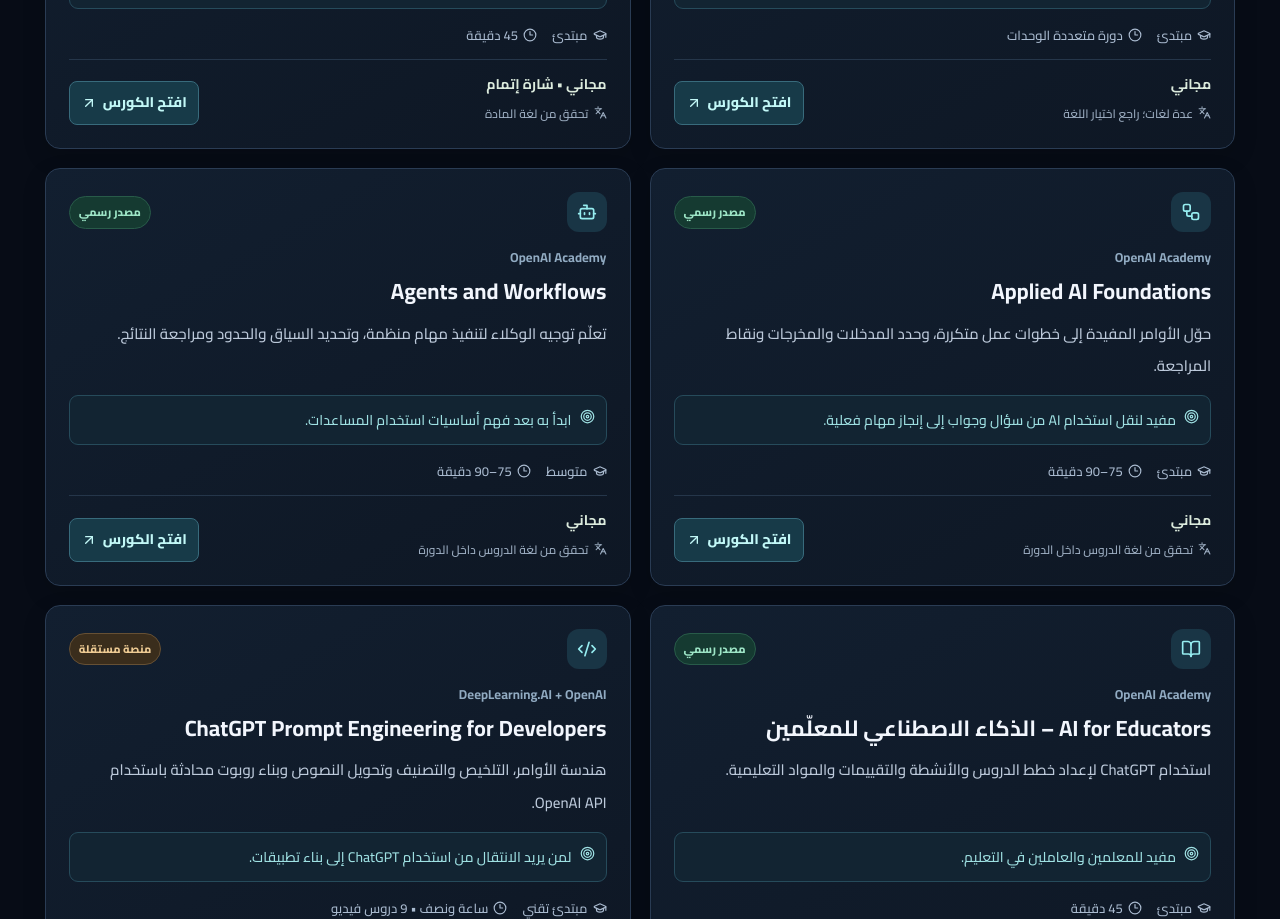
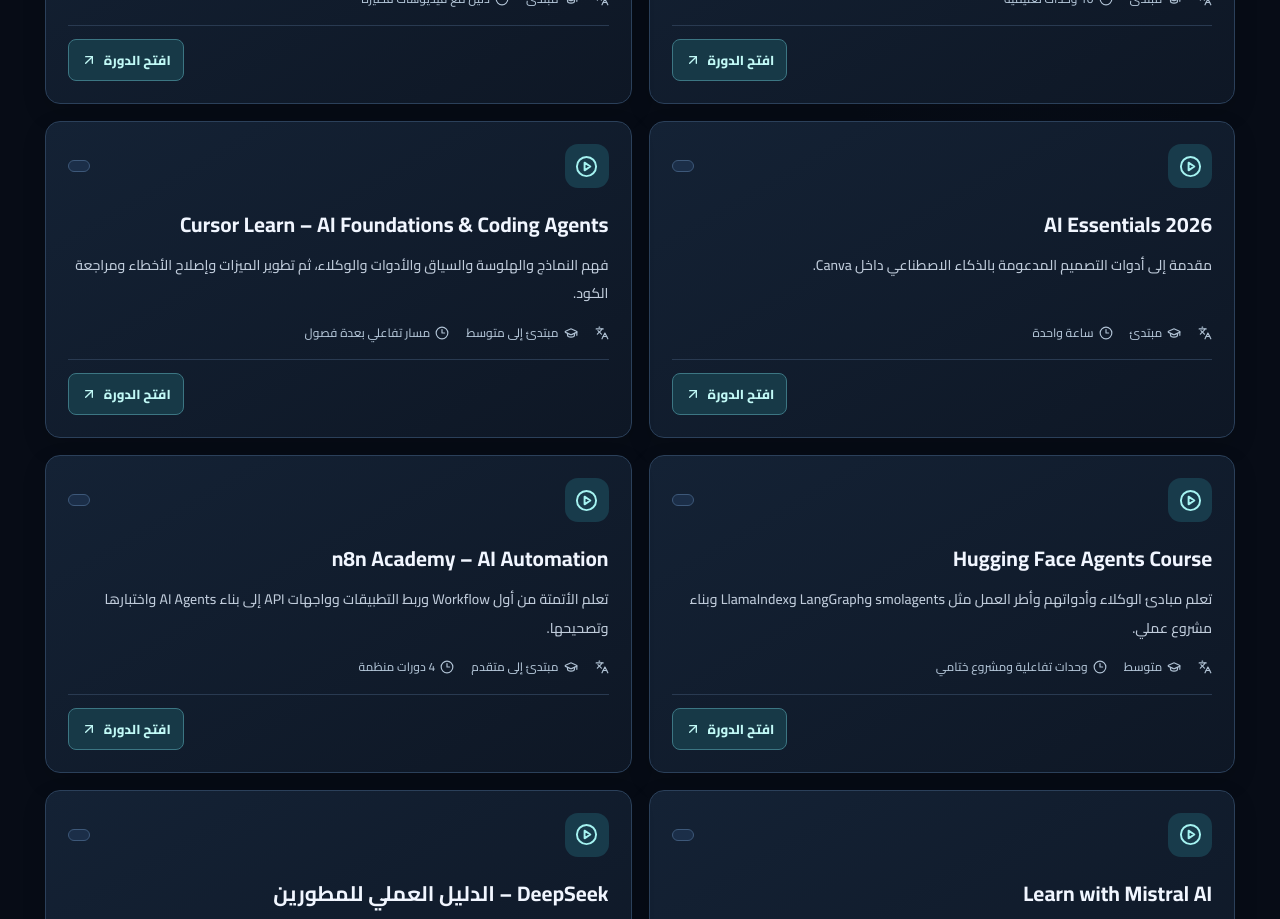
Before and after one commit to ahmedmoh2941/news, a Next.js app: page /courses in a window 1280 px wide. Shown: the part 4780-5699 px from the top of the page. Built offline with nearby package versions, Linux system fonts and the light colour scheme.

Commit message:
Expand AI course catalog across major platforms

```diff
--- a/app/courses/page.tsx
+++ b/app/courses/page.tsx
@@ -9,7 +9,7 @@ import {
 } from "lucide-react";
 import "./courses.css";
 
-type Topic = "أساسيات AI" | "ChatGPT" | "Gemini" | "Claude" | "العمل والإنتاجية" | "البرمجة والنماذج";
+type Topic = "أساسيات AI" | "ChatGPT" | "Gemini" | "Claude" | "NotebookLM" | "Copilot" | "Perplexity" | "صور وفيديو" | "العمل والإنتاجية" | "البرمجة والنماذج" | "الأتمتة";
 type Course = {
   id: string; title: string; provider: string; topic: Topic; level: string;
   duration: string; price: string; language: string; description: string;
@@ -159,9 +159,24 @@ const videoCourses = [
  {id:"claude101-official",title:"Claude 101",creator:"Claude Academy – Anthropic",lang:"الإنجليزية",level:"مبتدئ",duration:"ساعتان ونصف • 13 درسًا واختبار",access:"مجاني • شارة إتمام",kind:"دورة منظمة",description:"المسار الرسمي لتعلم Claude من أول محادثة إلى Prompting وProjects وArtifacts وSkills والموصلات والبحث.",href:"https://academy.claude.com/courses/claude-101"},
  {id:"claudecode-official",title:"Claude Code 101",creator:"Claude Academy – Anthropic",lang:"الإنجليزية",level:"متوسط",duration:"ساعة ونصف • 12 درسًا",access:"مجاني • شارة إتمام",kind:"دورة منظمة",description:"للتعامل مع Claude Code في فهم المشاريع البرمجية وتخطيط التغييرات وكتابة الكود ومراجعته.",href:"https://academy.claude.com/courses/claude-code-101"},
  {id:"multi-tool-en",title:"ChatGPT, Claude, Projects, AI Agents from Beginner to Expert",creator:"Todd McLeod – Udemy",lang:"الإنجليزية",level:"مبتدئ إلى متقدم",duration:"27 ساعة ونصف • 214 محاضرة",access:"مدفوع؛ ترجمة عربية تلقائية حسب صفحة الدورة",kind:"دورة منظمة",description:"دورة طويلة تجمع ChatGPT وClaude وGemini وCopilot وGrok وPrompt Engineering والوكلاء والأتمتة والملفات والصوت والصور والكود.",href:"https://www.udemy.com/course/learn-ai/"}
+,  {id:"notebooklm-video",title:"NotebookLM – Full Tutorial",provider:"Kevin Stratvert – YouTube",topic:"NotebookLM",level:"مبتدئ",duration:"فيديو كامل بفصول",price:"مجاني على YouTube",language:"الإنجليزية",description:"إنشاء الدفاتر وإضافة PDF والمواقع وفيديوهات YouTube، وطرح الأسئلة مع الاقتباسات، وحفظ الملاحظات والخرائط الذهنية والملخصات الصوتية.",takeaway:"مناسب لتحويل ملفات الكورسات إلى مصدر للمذاكرة والبحث.",href:"https://www.youtube.com/watch?v=uSVBfyHBiDU",official:false,icon:PlayCircle},
+  {id:"notebooklm-help",title:"NotebookLM – الدليل الرسمي",provider:"Google Help",topic:"NotebookLM",level:"مبتدئ",duration:"دليل حسب الميزة",price:"مجاني",language:"العربية لبعض المقالات",description:"مركز المساعدة الرسمي لإضافة المصادر وإنشاء الدفاتر وإدارة المراجع والخصائص المتاحة.",takeaway:"ارجع إليه عند تغير واجهة NotebookLM أو ظهور ميزة جديدة.",href:"https://support.google.com/notebooklm/?hl=ar",official:true,icon:BookOpen},
+  {id:"gemini-course-ar",title:"دليلك الشامل لتعلم Gemini 2026",provider:"احتراف البرامج – YouTube",topic:"Gemini",level:"مبتدئ إلى متوسط",duration:"كورس فيديو شامل",price:"مجاني على YouTube",language:"العربية",description:"شرح واجهة Gemini وأدواته وطرق استخدامه، من الصفر إلى استخدام أكثر تقدمًا.",takeaway:"الترشيح العربي الأساسي لتعلم Gemini؛ راجع اختلاف الواجهة مع التحديثات.",href:"https://www.youtube.com/watch?v=JxUaznXmn5w",official:false,icon:PlayCircle},
+  {id:"gemini-workspace-course",title:"Google Workspace with Gemini: Foundations",provider:"Google Skills",topic:"Gemini",level:"مبتدئ",duration:"30 دقيقة",price:"مسار رسمي؛ تحقق من شروط الشارة",language:"الإنجليزية",description:"مسار قصير عن استخدام Gemini داخل Gmail وDocs وSlides وSheets لرفع الإنتاجية.",takeaway:"بداية رسمية قصيرة لمن يعمل داخل تطبيقات Google.",href:"https://www.skills.google/paths/249/course_templates/888",official:true,icon:Layers3},
+  {id:"copilot-official",title:"ابدأ استخدام Microsoft Copilot",provider:"Microsoft Support",topic:"Copilot",level:"مبتدئ",duration:"فيديو 1 دقيقة و48 ثانية",price:"مجاني",language:"الإنجليزية",description:"فيديو رسمي سريع يشرح أول خطوات Copilot، مع مكتبة فيديوهات عن الاستخدام والكتابة وتحسين الأوامر.",takeaway:"مدخل رسمي قبل الانتقال إلى مسارات Microsoft Learn.",href:"https://support.microsoft.com/en-us/microsoft-365-copilot/copilot-tutorial-start-using-copilot",official:true,icon:PlayCircle},
+  {id:"copilot-learning",title:"Microsoft Copilot Learning Hub",provider:"Microsoft Learn",topic:"Copilot",level:"مبتدئ إلى متوسط",duration:"مسارات ودروس قصيرة",price:"مواد كثيرة مجانية",language:"الإنجليزية وبعض المحتوى بلغات أخرى",description:"مسارات Copilot Chat وكتابة الأوامر وتحليل البيانات والعروض واستخدام Copilot داخل Word وExcel وPowerPoint وTeams.",takeaway:"المصدر الرسمي للتعلم حسب تطبيق Microsoft الذي تستخدمه.",href:"https://support.microsoft.com/en-us/microsoft-365-copilot/index",official:true,icon:GraduationCap},
+  {id:"perplexity-help",title:"Perplexity – دليل البحث والمصادر",provider:"Perplexity Help Center",topic:"Perplexity",level:"مبتدئ",duration:"مقالات وشرح حسب الميزة",price:"مجاني",language:"الإنجليزية",description:"تعلم البحث بإجابة موثقة ومراجعة الروابط والمصادر والتعامل مع Spaces والملفات والخصائص المتاحة.",takeaway:"ابدأ به لفهم البحث بالمصادر وليس المحادثة فقط.",href:"https://www.perplexity.ai/help-center",official:true,icon:Search},
+  {id:"runway-course",title:"AI for Advertising",provider:"Runway Academy",topic:"صور وفيديو",level:"مبتدئ",duration:"10 وحدات تعليمية",price:"التسجيل في المسار مجاني",language:"الإنجليزية",description:"مسار لإنشاء إعلانات باستخدام الفيديو التوليدي، من الفكرة إلى إخراج مادة إعلانية متكاملة.",takeaway:"اختيار قوي لمن يريد تعلم فيديو AI عمليًا ومنظمًا.",href:"https://academy.runway.com/courses",official:true,icon:PlayCircle},
+  {id:"midjourney-start",title:"Midjourney – Getting Started",provider:"Midjourney Documentation",topic:"صور وفيديو",level:"مبتدئ",duration:"دليل مع فيديوهات قصيرة",price:"الدليل مجاني؛ إنشاء الصور يتطلب خطة مدفوعة",language:"الإنجليزية",description:"تعلم إنشاء أول صورة واستخدام الصور المرجعية وStyle References والتخصيص وتنظيم الأعمال.",takeaway:"نقطة بداية رسمية قبل شراء اشتراك Midjourney.",href:"https://docs.midjourney.com/hc/en-us/articles/33329261836941-Getting-Started-Guide",official:true,icon:Sparkles},
+  {id:"canva-ai",title:"AI Essentials 2026",provider:"Canva Design School",topic:"صور وفيديو",level:"مبتدئ",duration:"ساعة واحدة",price:"حسب توفر الدورة والخطة",language:"تحقق من لغة الدورة",description:"مقدمة إلى أدوات التصميم المدعومة بالذكاء الاصطناعي داخل Canva.",takeaway:"مناسب للعروض والمنشورات والمواد التعليمية.",href:"https://www.canva.com/design-school/courses/",official:true,icon:Sparkles},
+  {id:"cursor-learn",title:"Cursor Learn – AI Foundations & Coding Agents",provider:"Cursor",topic:"البرمجة والنماذج",level:"مبتدئ إلى متوسط",duration:"مسار تفاعلي بعدة فصول",price:"مجاني",language:"الإنجليزية",description:"فهم النماذج والهلوسة والسياق والأدوات والوكلاء، ثم تطوير الميزات وإصلاح الأخطاء ومراجعة الكود.",takeaway:"مسار عملي لفهم البرمجة بمساعدة AI.",href:"https://cursor.com/learn",official:true,icon:Code2},
+  {id:"hf-agents-new",title:"Hugging Face Agents Course",provider:"Hugging Face Learn",topic:"البرمجة والنماذج",level:"متوسط",duration:"وحدات تفاعلية ومشروع ختامي",price:"مجاني؛ يتضمن مسار شهادة",language:"الإنجليزية",description:"تعلم مبادئ الوكلاء وأدواتهم وأطر العمل مثل smolagents وLangGraph وLlamaIndex وبناء مشروع عملي.",takeaway:"لمن لديه أساسيات Python ويريد بناء AI Agents.",href:"https://huggingface.co/agents-course",official:true,icon:Bot},
+  {id:"n8n-ai",title:"n8n Academy – AI Automation",provider:"n8n",topic:"الأتمتة",level:"مبتدئ إلى متقدم",duration:"4 دورات منظمة",price:"مجاني مع شهادات إتمام وشارات",language:"الإنجليزية",description:"تعلم الأتمتة من أول Workflow وربط التطبيقات وواجهات API إلى بناء AI Agents واختبارها وتصحيحها.",takeaway:"مسار منظم لمن يريد ربط نماذج AI بمهام حقيقية.",href:"https://n8n.io/education/",official:true,icon:Workflow},
+  {id:"mistral-learn",title:"Learn with Mistral AI",provider:"Mistral AI",topic:"البرمجة والنماذج",level:"مبتدئ إلى متقدم",duration:"دورات وندوات وفيديوهات",price:"تختلف حسب المادة",language:"الإنجليزية",description:"مواد تدريبية وندوات ومختبرات حول نماذج Mistral وStudio وVibe وWorkflows.",takeaway:"تعلم مباشر من فريق Mistral بدل الاكتفاء بأخبار النماذج.",href:"https://learn.mistral.ai/public/courses",official:true,icon:BrainCircuit},
+  {id:"deepseek-docs",title:"DeepSeek – الدليل العملي للمطورين",provider:"DeepSeek Documentation",topic:"البرمجة والنماذج",level:"متوسط",duration:"أدلة وأمثلة تطبيقية",price:"الدليل مجاني؛ استخدام API حسب الأسعار",language:"الإنجليزية",description:"مقدمة عملية إلى API والأمثلة البرمجية وبناء تطبيقات تعتمد على نماذج DeepSeek؛ ليس كورسًا عامًا للمحادثة.",takeaway:"مورد تقني موثق للمطورين.",href:"https://api-docs.deepseek.com/",official:true,icon:Code2}
 ];
 
-const topics = ["الكل","أساسيات AI","ChatGPT","Gemini","Claude","العمل والإنتاجية","البرمجة والنماذج"];
+const topics = ["الكل","أساسيات AI","ChatGPT","Gemini","Claude","NotebookLM","Copilot","Perplexity","صور وفيديو","العمل والإنتاجية","البرمجة والنماذج","الأتمتة"];
 const learningHubs = [
   {name:"OpenAI Academy",by:"OpenAI",what:"دورات AI Foundations وChatGPT وAgents وCodex والتعليم.",type:"أكاديمية رسمية",lang:"يتوفر محتوى عربي؛ لغة كل دورة قد تختلف.",url:"https://academy.openai.com/pages/courses"},
   {name:"ChatGPT Learn",by:"OpenAI",what:"مكتبة فيديوهات قصيرة وعروض عملية لخصائص ChatGPT وCodex وسير العمل الجديد.",type:"فيديوهات رسمية",lang:"معظم الفيديوهات بالإنجليزية.",url:"https://learn.chatgpt.com/videos"},
```
